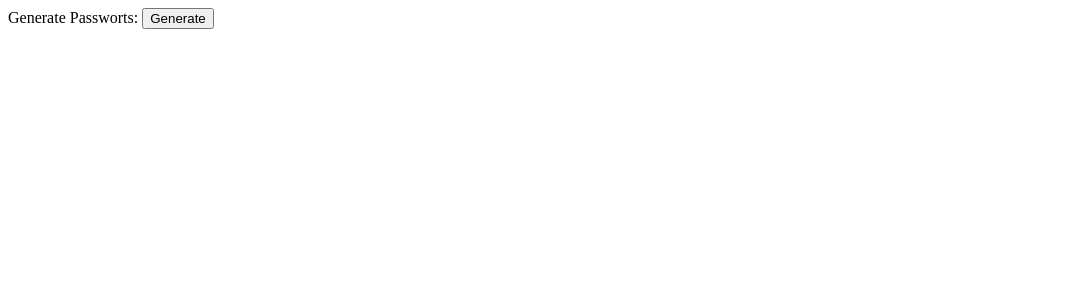
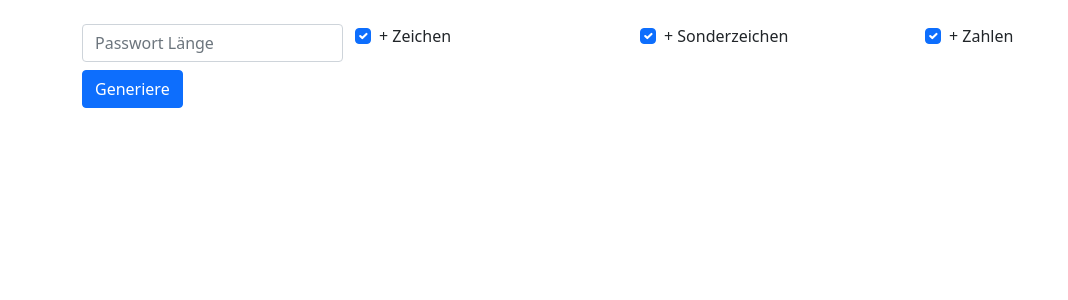
Before and after one commit to dmtask/generator, a PHP site: page / in a window 1280 px wide. Shown: the top 300 px of the page, without its empty margins (0-1068 px from the left). Run offline with PHP 8.4, Linux system fonts and the light colour scheme.

Commit message:
Layout + mehr Auswahlmöglichkeiten

```diff
--- a/generator.js
+++ b/generator.js
@@ -1,12 +1,21 @@
 function pwGenerate() {
+    let url = "generator.php",
+        lengthInput = $('.passwortLength').val(),
+        checkboxChars = $('#checkboxChars').is(':checked'),
+        checkboxSpecial = $('#checkboxSpecial').is(':checked'),
+        checkboxNumbers = $('#checkboxNumbers').is(':checked');
+
+    console.log(lengthInput);
+    console.log(checkboxChars);
+    console.log(checkboxSpecial);
+    console.log(checkboxNumbers);
+
     let defaults = {
-        'length': 8,
-        'chars': true,
-        'numbers': true,
-        'specialChars': true
+        'length': (lengthInput !== '' ? parseInt(lengthInput) : 8),
+        'chars': checkboxChars,
+        'numbers': checkboxNumbers,
+        'specialChars': checkboxSpecial
     };
-
-    let url = "generator.php";
 
     $.ajax({
         url: url,
--- a/index.php
+++ b/index.php
@@ -5,13 +5,47 @@
     <link rel="icon" href="favicon.ico" />
     <meta name="viewport" content="width=device-width, initial-scale=1" />
     <meta name="description" content="Generator" />
-    <title>Generator</title>
+    <title>Passwort Generator</title>
+    <link href="https://cdn.jsdelivr.net/npm/bootstrap@5.0.0-beta1/dist/css/bootstrap.min.css" rel="stylesheet" crossorigin="anonymous" />
   </head>
   <body>
-    Generate Passworts:
-    <button onclick="pwGenerate();">Generate</button>
-    <div id="passworts"></div>
+    <div class="container">
+      <div class="row mt-4">
+        <div class="col-3">
+          <input class="form-control passwortLength" type="text" placeholder="Passwort Länge" />
+        </div>
+        <div class="form-check col-3">
+          <input class="form-check-input" type="checkbox" value="" checked=checked id="checkboxChars">
+          <label class="form-check-label" for="checkboxChars">
+            + Zeichen
+          </label>
+        </div>
+        <div class="form-check col-3">
+          <input class="form-check-input" type="checkbox" value="" checked=checked id="checkboxSpecial">
+          <label class="form-check-label" for="checkboxSpecial">
+            + Sonderzeichen
+          </label>
+        </div>
+        <div class="form-check col-3">
+          <input class="form-check-input" type="checkbox" value="" checked=checked id="checkboxNumbers">
+          <label class="form-check-label" for="checkboxNumbers">
+            + Zahlen
+          </label>
+        </div>
+      </div>
+      <div class="row mt-2">
+        <div class="col-12">
+          <button type="button" class="btn btn-primary" onclick="pwGenerate();">Generiere</button>
+        </div>
+      </div>
+      <div class="row mt-2">
+        <div class="col-12">
+          <div id="passworts"></div>
+        </div>
+      </div>
+    </div>
 
+    <script src="https://cdn.jsdelivr.net/npm/bootstrap@5.0.0-beta1/dist/js/bootstrap.bundle.min.js" crossorigin="anonymous"></script>
     <script type="text/javascript" src="https://code.jquery.com/jquery-3.5.1.min.js"></script>
     <script type="text/javascript" src="generator.js">;</script>
   </body>
```
Also changed, not shown: generator.php (+11 -5 lines).
